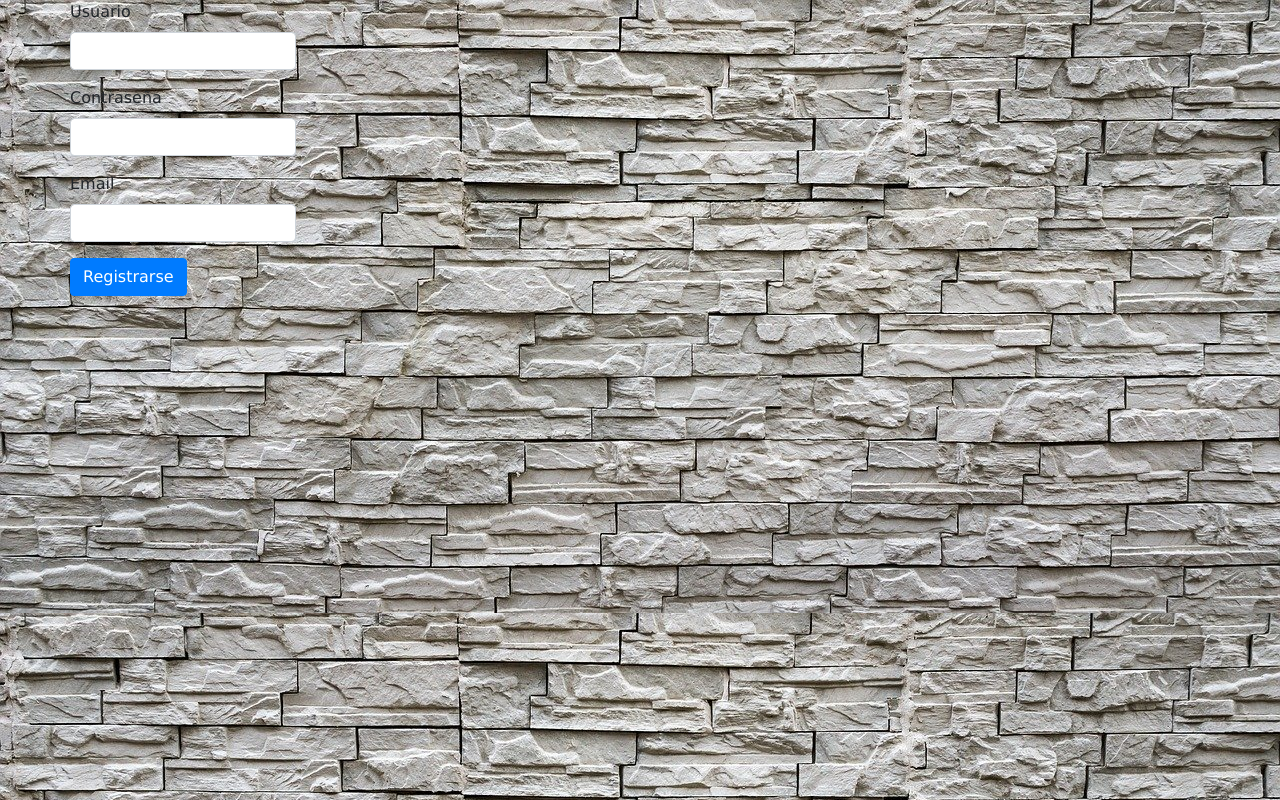
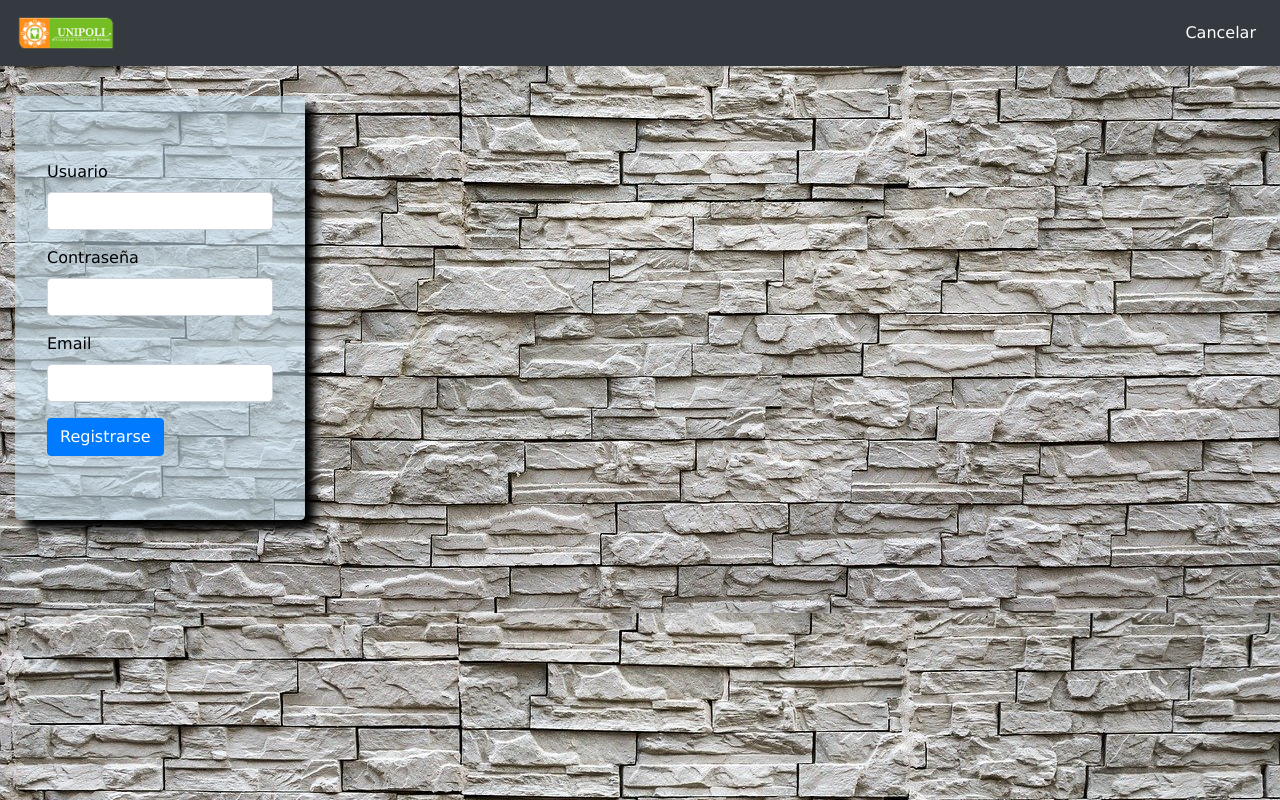
Before and after one commit to BrianLopezM99/graduacionChida, a PHP site: page /BrianGraduacion/registro.php in a window 1280 px wide. Run offline with PHP 8.4, Linux system fonts and the light colour scheme.

Commit message:
todo fain

```diff
--- a/graduacion.html
+++ b/graduacion.html
@@ -35,7 +35,7 @@
             </li>
           </ul>
           <form class="form-inline my-2 my-lg-0">
-            <input class="form-control mr-sm-2" type="search" placeholder="Search" aria-label="Search">
+            <input class="form-control mr-sm-2" type="search" placeholder="Buscar" aria-label="Search">
             <button class="btn btn-outline-info my-2 my-sm-0" type="submit">Buscar</button>
           </form>
         </div>
--- a/registro.php
+++ b/registro.php
@@ -6,7 +6,31 @@
     <link rel="stylesheet" href="css/main.css">
 </head>
 <body>
-    <div class="container">
+
+<nav class="navbar navbar-expand-lg navbar-light bg-dark">
+        <a class="navbar-brand" href="http://www.unipolidgo.edu.mx/sitio/"><img src="img/cintillo-web.png" alt=""></a>
+        <button class="navbar-toggler" type="button" data-toggle="collapse" data-target="#navbarSupportedContent" aria-controls="navbarSupportedContent" aria-expanded="false" aria-label="Toggle navigation">
+          <span class="navbar-toggler-icon"></span>
+        </button>
+        <div class="collapse navbar-collapse" id="navbarSupportedContent">
+          <ul class="navbar-nav mr-auto">
+            <li class="nav-item">
+              <a class="nav-link" href="#"></a>
+            </li>
+          </ul>
+          <form class="form-inline my-2 my-lg-0">
+          <ul class="navbar-nav mr-auto">
+            <li class="nav-item">
+              <a class="nav-link" href="http://localhost/BrianGraduacion/graduacion.html">Cancelar</a>
+            </li>
+          </ul>
+          </form>
+        </div>
+      </nav>
+
+    <section class="col-md-6 col-sm-12" id="Info">
+                <div class="jumbotron">
+                <div class="container">
         <section class="row">
             <form action="registroProceso.php" method="POST">
                 <div class="form-group">
@@ -25,5 +49,7 @@
             </form>
         </section>
     </div>
+                </div>
+            </section>
 </body>
 </html>
--- a/scss/main.scss
+++ b/scss/main.scss
@@ -1,5 +1,5 @@
-$jumbotron-bg: #00a2ff75;
-$jumbotron-color: #ffffff;
+$jumbotron-bg: #c5dfee94;
+$jumbotron-color: #000000;
 
 @import "../node_modules/bootstrap/scss/bootstrap.scss";
 
@@ -27,6 +27,7 @@ body{
 
 .jumbotron{
     box-shadow: 10px 10px 10px black;
+    margin-top: 30px;
 }
 
 .carousel-inner img{
```
Also changed, not shown: login.php (+23 -1 lines), reservaciones.php (+4 -3 lines), vip.php (+9 -2 lines), css/main.css, 1 other file.
